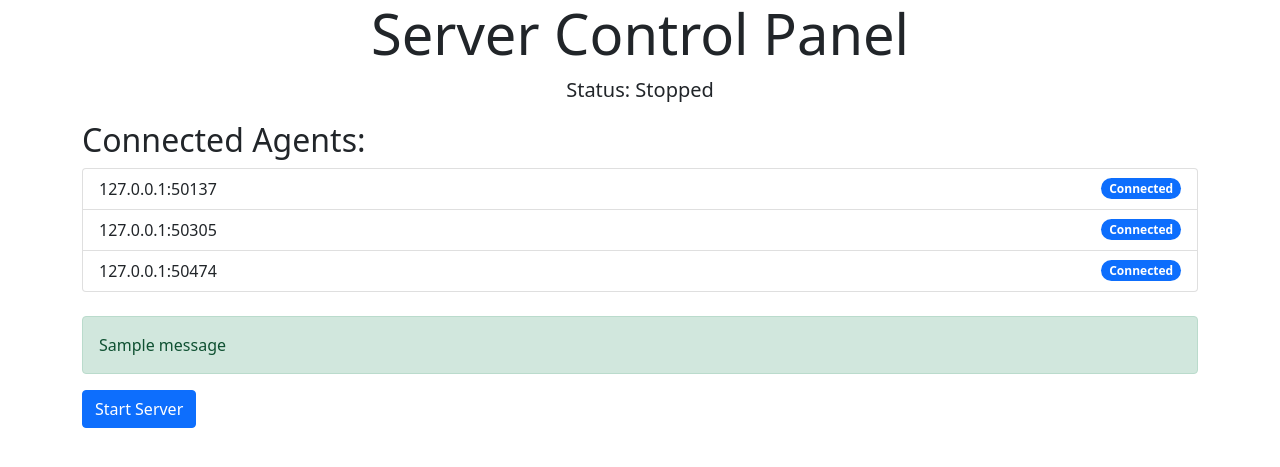
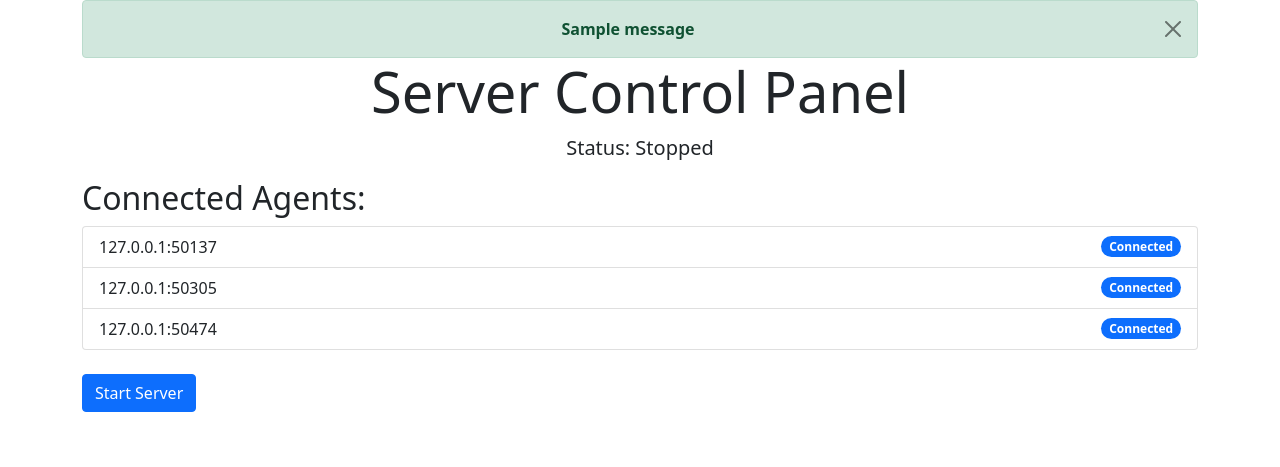
Before and after one commit to Jeihunn/c2dashboard, a Django app: page / in a window 1280 px wide. Shown: the top 467 px of the page. Run offline with Django 5.2, Linux system fonts and the light colour scheme; tables that the repository leaves empty hold one stand-in row (values such as "Sample post"); one stand-in notice (Sample message) is shown.

Commit message:
ui updated

```diff
--- a/core/templates/includes/messages.html
+++ b/core/templates/includes/messages.html
@@ -1,11 +1,23 @@
-{% for message in messages %}
-<div class="container-fluid p-0">
-  <div class="alert {{ message.tags }} alert-dismissible" role="alert" >
-    <!-- <button type="button" class="close" data-dismiss="alert" aria-label="Close"> -->
-      <!-- <span aria-hidden="true">×</span> -->
-      <i class="fas fa-thumbs-up"></i>
-    <!-- </button> -->
-    {{ message }}
-  </div>
-</div>
-{% endfor %}
+{% if messages %}
+    {% for message in messages %}
+        {% if message.tags == 'success' %}
+            <div class="alert alert-success alert-dismissible fade show text-center m-0" role="alert">
+                <i class="fas fa-check-circle me-2"></i>
+        {% elif message.tags == 'info' %}
+            <div class="alert alert-info alert-dismissible fade show text-center m-0" role="alert">
+                <i class="fas fa-info-circle me-2"></i>
+        {% elif message.tags == 'warning' %}
+            <div class="alert alert-warning alert-dismissible fade show text-center m-0" role="alert">
+                <i class="fas fa-exclamation-triangle me-2"></i>
+        {% elif message.tags == 'error' %}
+            <div class="alert alert-danger alert-dismissible fade show text-center m-0" role="alert">
+                <i class="fas fa-times-circle me-2"></i>
+        {% else %}
+            <div class="alert alert-info alert-dismissible fade show text-center m-0" role="alert">
+                <i class="fas fa-info-circle me-2"></i>
+        {% endif %}
+                <strong>{{ message }}</strong>
+                <button type="button" class="btn-close" data-bs-dismiss="alert" aria-label="Close"></button>
+            </div>
+    {% endfor %}
+{% endif %}
--- a/core/templates/index.html
+++ b/core/templates/index.html
@@ -12,6 +12,7 @@
 <body>
 
     <div class="container">
+        {% include 'includes/messages.html' %}
         <div class="jumbotron">
             <h1 class="display-4 text-center">Server Control Panel</h1>
             <p class="lead text-center">Status: {% if server_process %}Running{% else %}Stopped{% endif %}</p>
@@ -28,17 +29,22 @@
                             <span class="badge bg-primary rounded-pill">Connected</span>
                         </li>
                         {% endfor %}
-
                     </ul>
                 </div>
             </div>
         {% else %}
-            <p class="text-center">No agents connected</p>
+            <div class="row">
+                <div class="col">
+                    <div class="alert alert-info" role="alert">
+                        No agents connected
+                    </div>
+                </div>
+            </div>
         {% endif %}
+
 
         <div class="row mt-4">
             <div class="col">
-                {% include 'includes/messages.html' %}
                 {% if server_process is None %}
                     <form action="{% url 'start_server' %}" method="post">
                         {% csrf_token %}
```
Also changed, not shown: c2dashboard/settings.py (+0 -10 lines).
